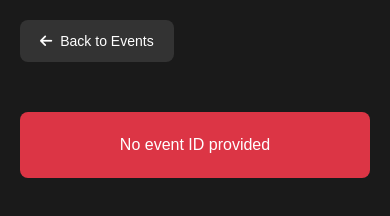
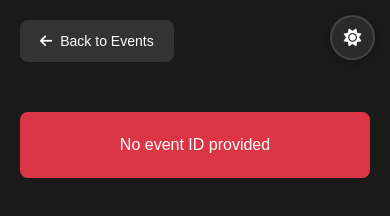
Before and after one commit to stutinainwal14/eventsphere, a website: page auth/dashboard/event-details.html in a window 390 px wide. Drawn offline with Linux system fonts and the light colour scheme.

Commit message:
Dark-light theme added

```diff
--- a/auth/dashboard/event-details.html
+++ b/auth/dashboard/event-details.html
@@ -261,10 +261,120 @@
             font-weight: bold;
             margin-bottom: 5px;
         }
+
+        :root {
+            --bg-primary: #ffffff;
+            --bg-secondary: #f8f9fa;
+            --bg-tertiary: #e9ecef;
+            --text-primary: #212529;
+            --text-secondary: #6c757d;
+            --border-color: #dee2e6;
+            --accent-color: #007bff;
+            --shadow: rgba(0, 0, 0, 0.1);
+        }
+
+        /* Dark theme variables */
+        [data-theme="dark"] {
+            --bg-primary: #1a1a1a;
+            --bg-secondary: #2a2a2a;
+            --bg-tertiary: #333333;
+            --text-primary: #ffffff;
+            --text-secondary: #cccccc;
+            --border-color: #444444;
+            --accent-color: #007bff;
+            --shadow: rgba(0, 0, 0, 0.3);
+        }
+
+        /* Update existing styles to use CSS variables */
+        body {
+            background-color: var(--bg-primary);
+            color: var(--text-primary);
+            transition: background-color 0.3s, color 0.3s;
+        }
+
+        .detail-section,
+        .venue-info,
+        .description-section,
+        .additional-info {
+            background: var(--bg-secondary);
+            transition: background-color 0.3s;
+        }
+
+        .back-button {
+            background: var(--bg-tertiary);
+            color: var(--text-primary);
+            transition: background-color 0.3s, color 0.3s;
+        }
+
+        .back-button:hover {
+            background: var(--border-color);
+        }
+
+        .price-range,
+        .info-item {
+            border-bottom: 1px solid var(--border-color);
+        }
+
+        .error {
+            background: #dc3545;
+            color: white;
+        }
+
+        /* Theme toggle button styles */
+        .theme-toggle {
+            position: fixed;
+            top: 20px;
+            right: 20px;
+            background: var(--bg-secondary);
+            border: 2px solid var(--border-color);
+            color: var(--text-primary);
+            width: 50px;
+            height: 50px;
+            border-radius: 50%;
+            cursor: pointer;
+            display: flex;
+            align-items: center;
+            justify-content: center;
+            font-size: 1.2rem;
+            transition: all 0.3s ease;
+            z-index: 1000;
+            box-shadow: 0 2px 10px var(--shadow);
+        }
+
+        .theme-toggle:hover {
+            transform: scale(1.1);
+            box-shadow: 0 4px 20px var(--shadow);
+        }
+
+        .theme-toggle i {
+            transition: transform 0.3s ease;
+        }
+
+        .theme-toggle:hover i {
+            transform: rotate(180deg);
+        }
+
+        /* Smooth transitions for theme changes */
+        * {
+            transition: background-color 0.3s, color 0.3s, border-color 0.3s;
+        }
+
+        @media (max-width: 768px) {
+            .theme-toggle {
+                top: 15px;
+                right: 15px;
+                width: 45px;
+                height: 45px;
+                font-size: 1.1rem;
+            }
+        }
     </style>
 </head>
 
 <body>
+    <button class="theme-toggle" id="themeToggle" title="Toggle theme">
+        <i class="fas fa-moon" id="themeIcon"></i>
+    </button>
     <div class="container">
         <a href="../dashboard/home.html" class="back-button">
             <i class="fas fa-arrow-left"></i>
@@ -336,6 +446,48 @@
     </div>
 
     <script>
+        class ThemeManager {
+            constructor() {
+                this.init();
+            }
+
+            init() {
+                // Get saved theme or default to dark
+                this.currentTheme = localStorage.getItem('theme') || 'dark';
+                this.applyTheme(this.currentTheme);
+                this.updateIcon();
+
+                // Add event listener to toggle button
+                document.getElementById('themeToggle').addEventListener('click', () => {
+                    this.toggleTheme();
+                });
+            }
+
+            toggleTheme() {
+                this.currentTheme = this.currentTheme === 'dark' ? 'light' : 'dark';
+                this.applyTheme(this.currentTheme);
+                this.updateIcon();
+                localStorage.setItem('theme', this.currentTheme);
+            }
+
+            applyTheme(theme) {
+                if (theme === 'dark') {
+                    document.documentElement.setAttribute('data-theme', 'dark');
+                } else {
+                    document.documentElement.removeAttribute('data-theme');
+                }
+            }
+
+            updateIcon() {
+                const icon = document.getElementById('themeIcon');
+                if (this.currentTheme === 'dark') {
+                    icon.className = 'fas fa-sun'; // Show sun icon in dark mode
+                } else {
+                    icon.className = 'fas fa-moon'; // Show moon icon in light mode
+                }
+            }
+        }
+
         // Get event ID from URL parameters
         function getEventIdFromUrl() {
             const urlParams = new URLSearchParams(window.location.search);
@@ -575,6 +727,7 @@
 
         // Initialize page
         document.addEventListener('DOMContentLoaded', function () {
+            new ThemeManager();
             loadEventDetails();
         });
     </script>
```
